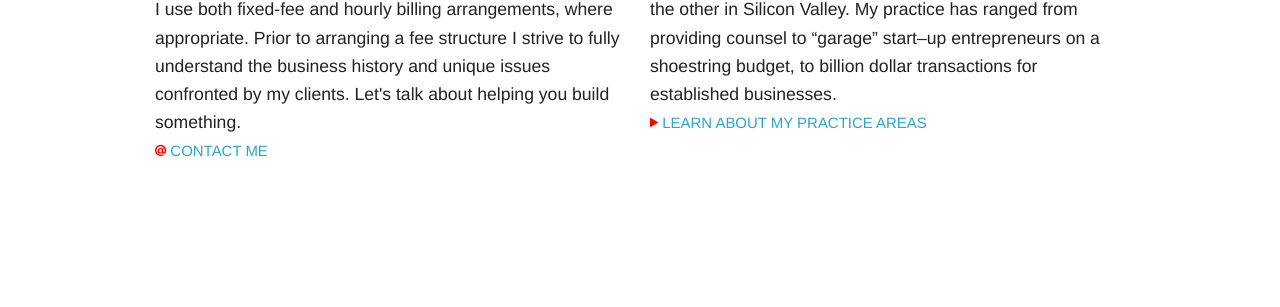
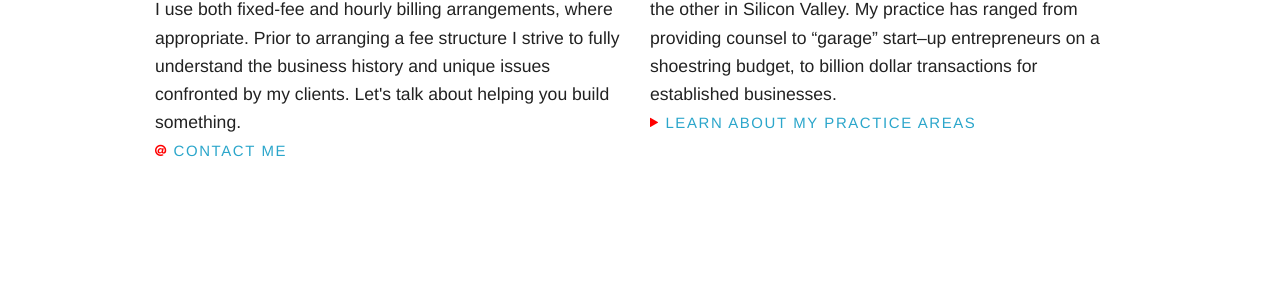
Before and after one commit to brianmik/bmaustinlaw, a Jekyll site: the page built from index.html, in a window 1280 px wide. Shown: the part 535-842 px from the top of the page. Built offline with Jekyll 4.4.1, drawn with Linux system fonts in a browser that asks for light colours; Markdown is read by kramdown in place of the engine named in the settings; comment, search, counter and statistics services are not loaded.

Commit message:
added an anchor css class

```diff
--- a/css/main.css
+++ b/css/main.css
@@ -27,6 +27,7 @@ h2 {
 p {
   font-size: 1.1em;
 }
+
 
 /* - LAYOUT - */
 #bottom {
@@ -151,6 +152,10 @@ p {
   font-size: 1.25em;
 }
 
+a.uppercase {
+  letter-spacing: .1rem;
+}
+
 .uppercase {
   text-transform: uppercase;
 }
```
